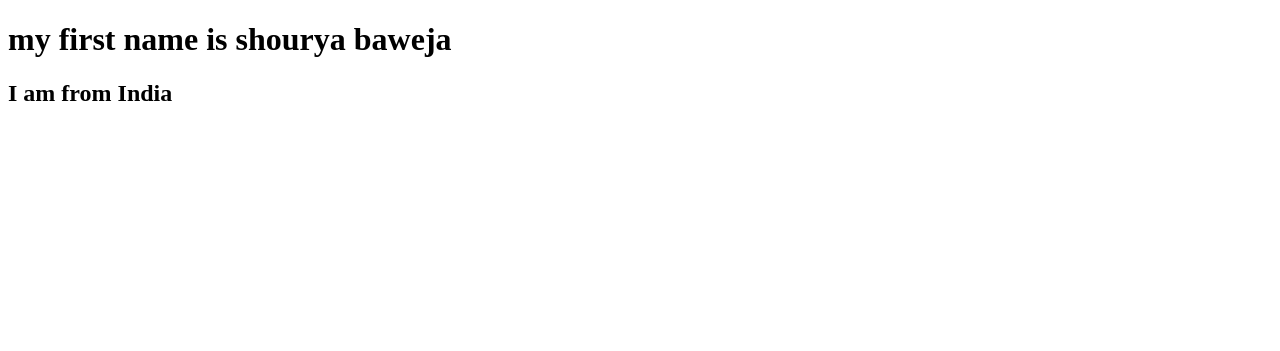
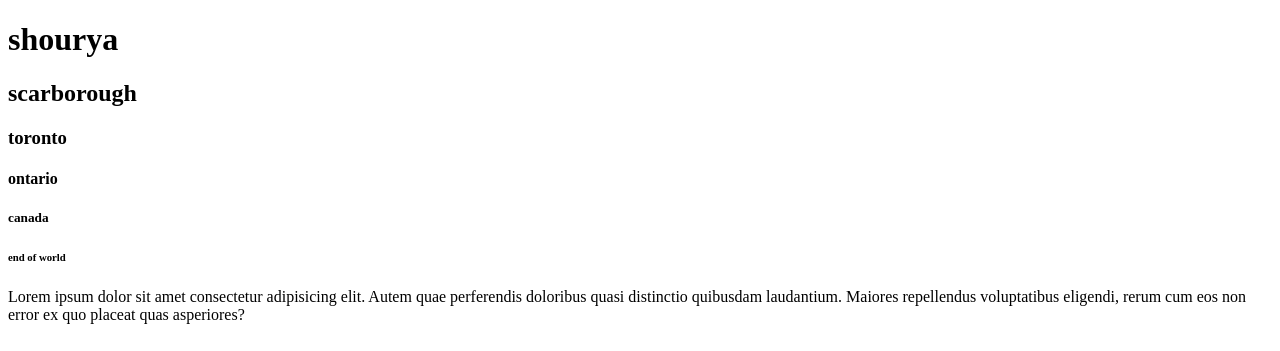
Before and after one commit to 13shourya/firstcode, a plain HTML site: page index.html in a window 1280 px wide. Drawn offline with Linux system fonts and the light colour scheme.

Commit message:
Update index.html

```diff
--- a/index.html
+++ b/index.html
@@ -6,7 +6,13 @@
     <title>Document</title>
 </head>
 <body>
-    <h1>my first name is shourya baweja</h1>
-    <h2>I am from India</h2>
+    <h1>shourya</h1>
+    <h2>scarborough</h2>
+    <h3>toronto</h3>
+    <h4>ontario</h4>
+    <h5>canada</h5>
+    <h6>end of world</h6>
+    <p>Lorem ipsum dolor sit amet consectetur adipisicing elit. Autem quae perferendis doloribus quasi distinctio quibusdam laudantium. Maiores repellendus voluptatibus eligendi, rerum cum eos non error ex quo placeat quas asperiores?</p>
+    <img src="img/car.jpg" alt="">
 </body>
 </html>
```
